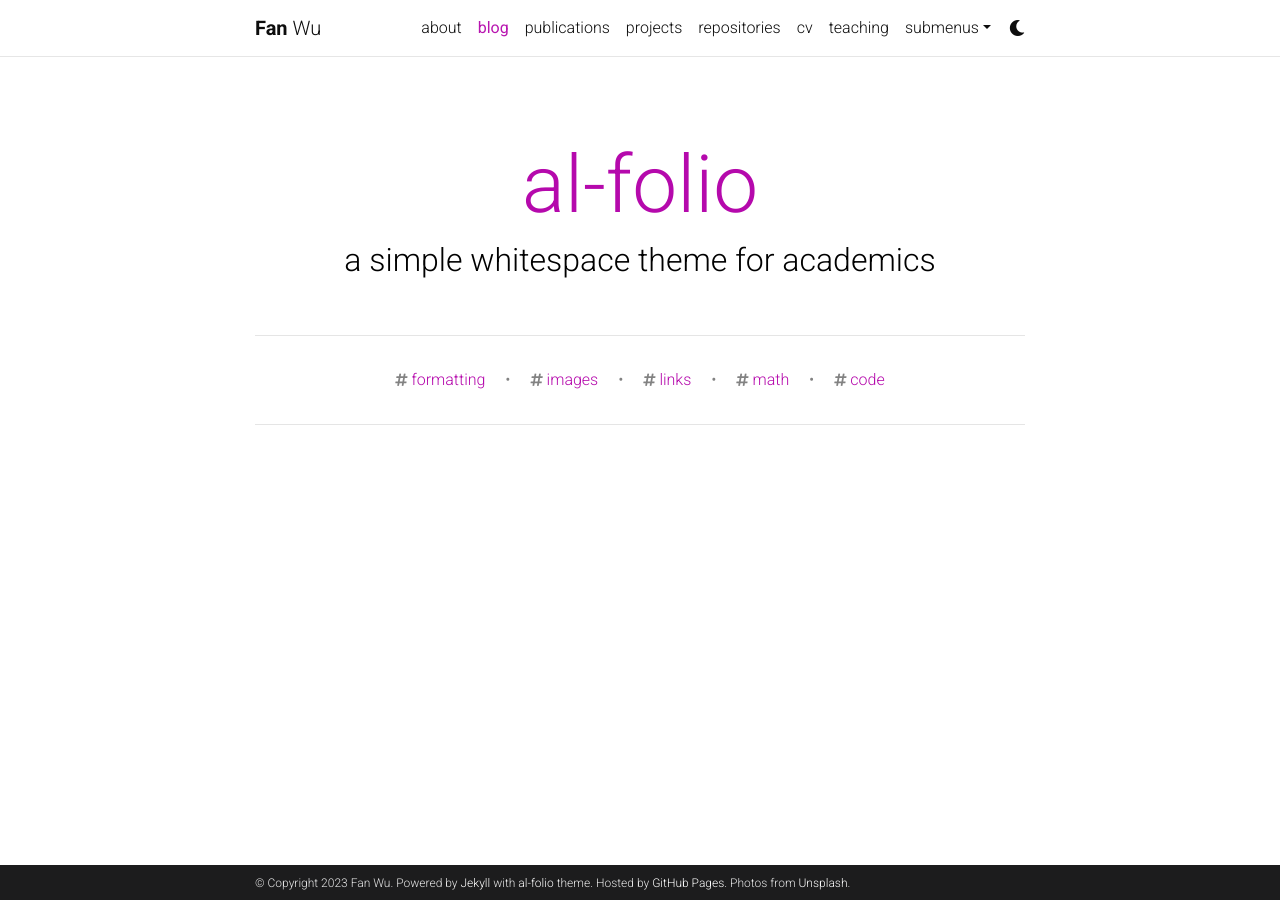
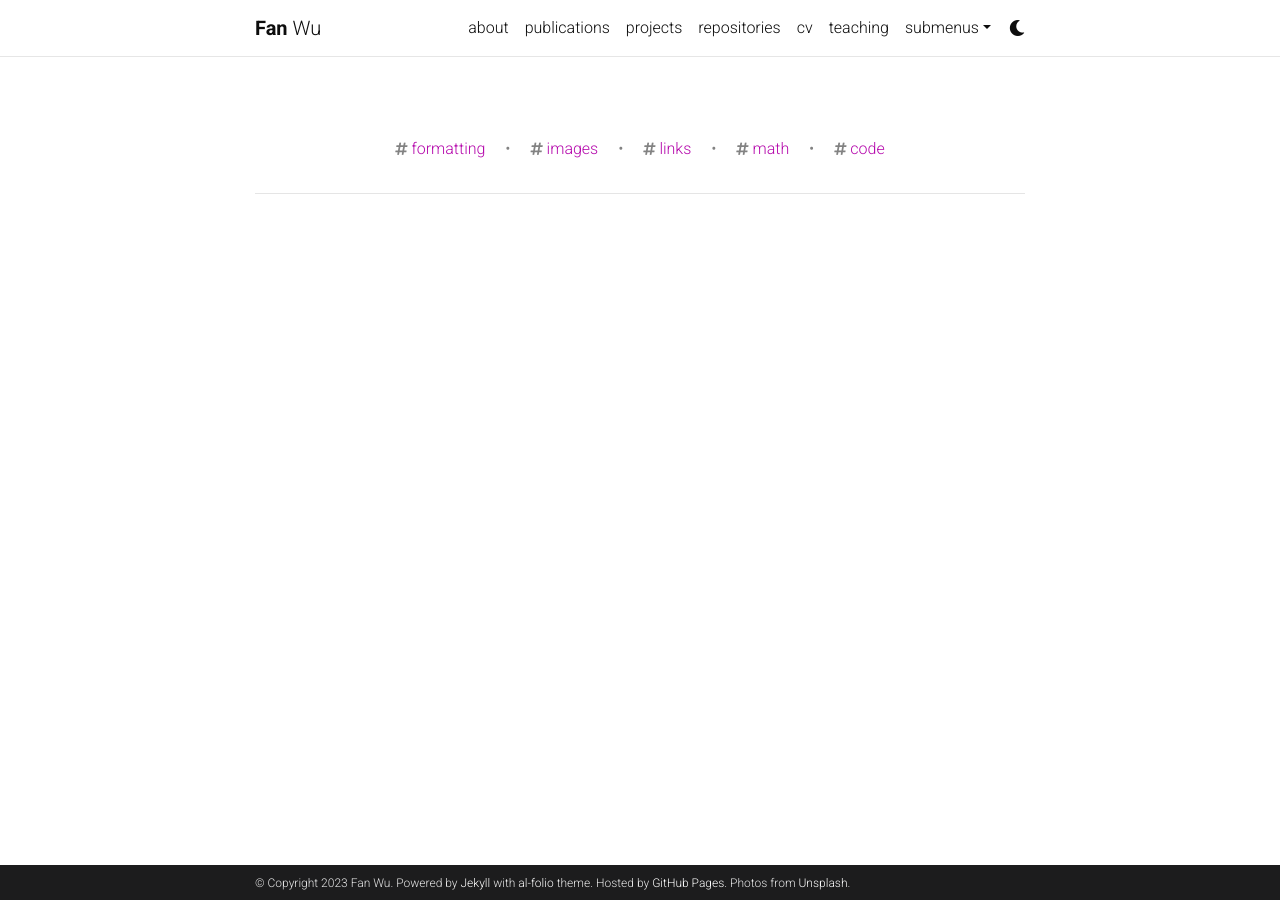
Before and after one commit to wufan-cse/wufan-cse.github.io, a Jekyll site: the page built from blog/index.html, in a window 1280 px wide. Built offline with Jekyll 4.4.1, drawn with Linux system fonts in a browser that asks for light colours; comment, search, counter and statistics services are not loaded; a style sheet for code colours, icons or effects is not loaded; some of the changed lines change nothing that is shown.

Commit message:
Update _config.yml

```diff
--- a/_config.yml
+++ b/_config.yml
@@ -122,45 +122,45 @@ bing_site_verification:  # out your bing-site-verification ID (Bing Webmaster)
 # Blog
 # -----------------------------------------------------------------------------
 
-blog_name: al-folio # blog_name will be displayed in your blog page
-blog_nav_title: blog # your blog must have a title for it to be displayed in the nav bar
-blog_description: a simple whitespace theme for academics
-permalink: /blog/:year/:title/
+# blog_name: al-folio # blog_name will be displayed in your blog page
+# blog_nav_title: blog # your blog must have a title for it to be displayed in the nav bar
+# blog_description: a simple whitespace theme for academics
+# permalink: /blog/:year/:title/
 
-# Pagination
-pagination:
-  enabled: false
+# # Pagination
+# pagination:
+#   enabled: false
 
-related_blog_posts:
-  enabled: false
-  max_related: 5
+# related_blog_posts:
+#   enabled: false
+#   max_related: 5
 
-# Giscus comments (RECOMMENDED)
-# Follow instructions on https://giscus.app/ to setup for your repo to fill out
-# the information below.
-giscus:
-  repo: alshedivat/al-folio      # <your-github-user-name>/<your-github-repo-name>
-  repo_id: MDEwOlJlcG9zaXRvcnk2MDAyNDM2NQ==
-  category: Comments             # name of the category under which discussions will be created
-  category_id: DIC_kwDOA5PmLc4CTBt6
-  mapping: title                 # identify discussions by post title
-  strict: 1                      # use strict identification mode
-  reactions_enabled: 1           # enable (1) or disable (0) emoji reactions
-  input_position: bottom         # whether to display input form below (bottom) or above (top) the comments
-  theme: preferred_color_scheme  # name of the color scheme (preferred works well with al-folio light/dark mode)
-  emit_metadata: 0
-  lang: en
+# # Giscus comments (RECOMMENDED)
+# # Follow instructions on https://giscus.app/ to setup for your repo to fill out
+# # the information below.
+# giscus:
+#   repo: alshedivat/al-folio      # <your-github-user-name>/<your-github-repo-name>
+#   repo_id: MDEwOlJlcG9zaXRvcnk2MDAyNDM2NQ==
+#   category: Comments             # name of the category under which discussions will be created
+#   category_id: DIC_kwDOA5PmLc4CTBt6
+#   mapping: title                 # identify discussions by post title
+#   strict: 1                      # use strict identification mode
+#   reactions_enabled: 1           # enable (1) or disable (0) emoji reactions
+#   input_position: bottom         # whether to display input form below (bottom) or above (top) the comments
+#   theme: preferred_color_scheme  # name of the color scheme (preferred works well with al-folio light/dark mode)
+#   emit_metadata: 0
+#   lang: en
 
-# Disqus comments (DEPRECATED)
-disqus_shortname: al-folio # put your disqus shortname
-# https://help.disqus.com/en/articles/1717111-what-s-a-shortname
+# # Disqus comments (DEPRECATED)
+# disqus_shortname: al-folio # put your disqus shortname
+# # https://help.disqus.com/en/articles/1717111-what-s-a-shortname
 
-# External sources.
-# If you have blog posts published on medium.com or other external sources,
-# you can display them in your blog by adding a link to the RSS feed.
-external_sources:
-  - name: medium.com
-    rss_url: https://medium.com/@al-folio/feed
+# # External sources.
+# # If you have blog posts published on medium.com or other external sources,
+# # you can display them in your blog by adding a link to the RSS feed.
+# external_sources:
+#   - name: medium.com
+#     rss_url: https://medium.com/@al-folio/feed
 
 # -----------------------------------------------------------------------------
 # Collections
@@ -172,9 +172,9 @@ collections:
       layout: post
     output: true
     permalink: /news/:path/
-  projects:
-    output: false
-    permalink: /projects/:path/
+#   projects:
+#     output: false
+#     permalink: /projects/:path/
 
 announcements:
   enabled: true
```
